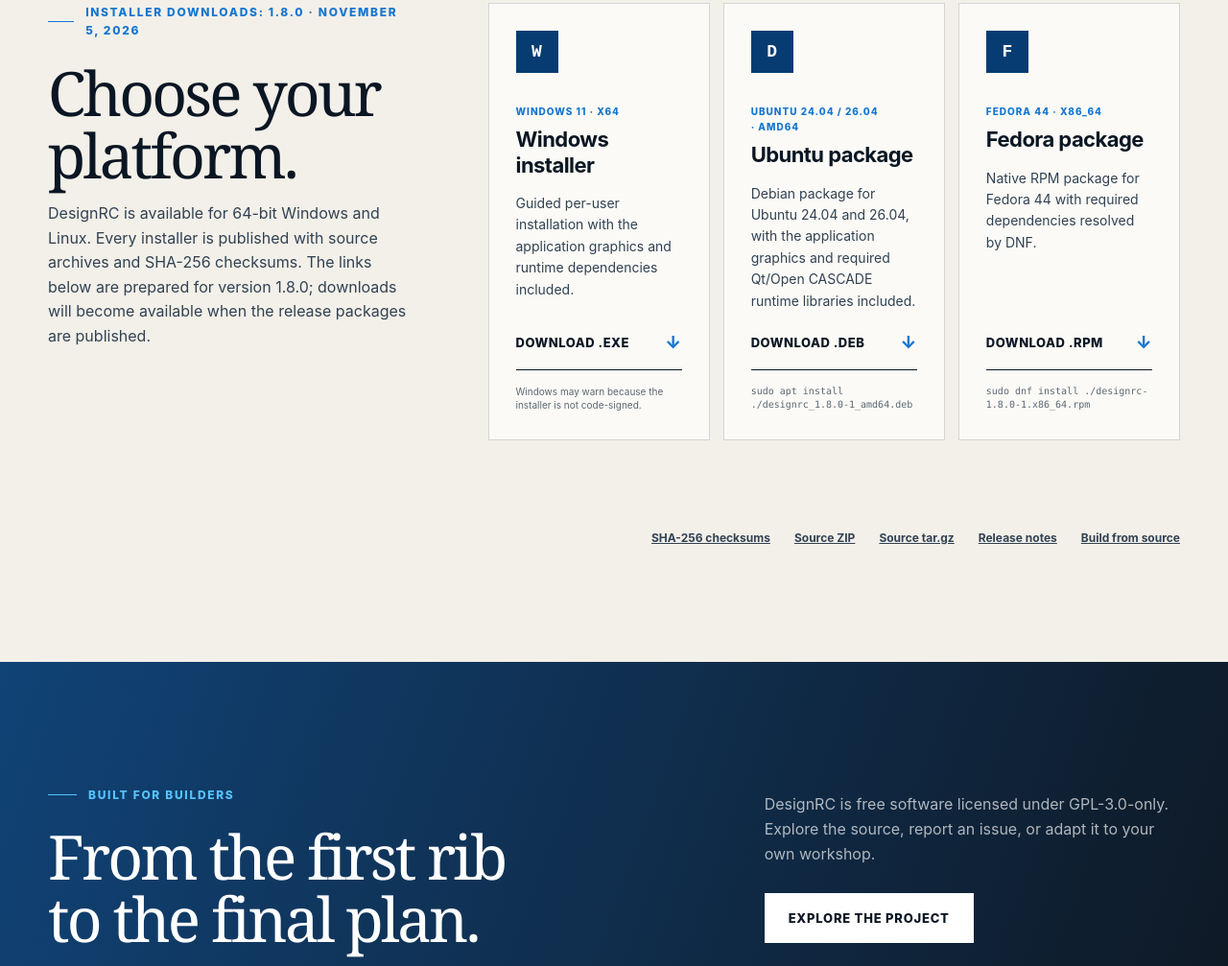
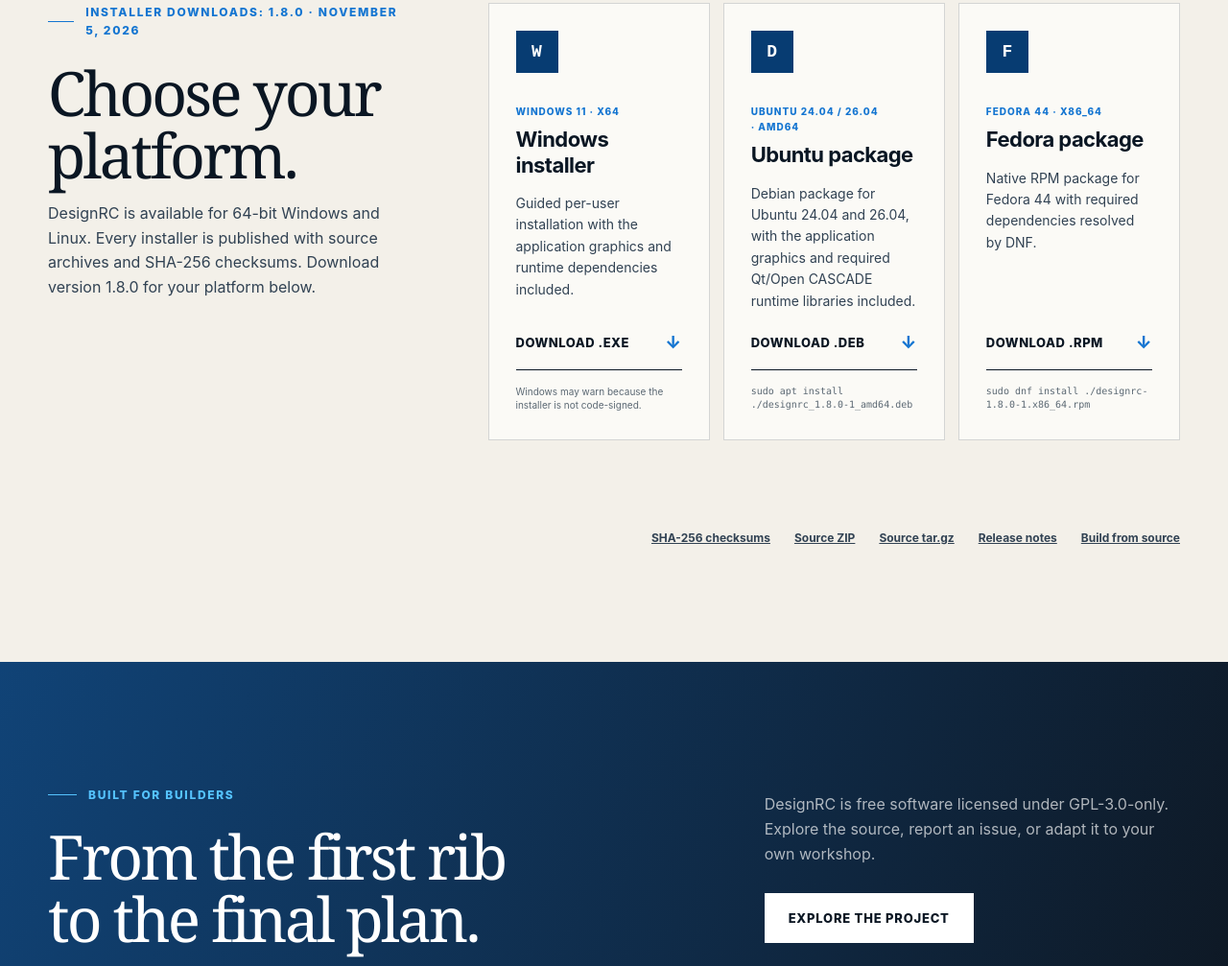
Before and after one commit to barryfx/DesignRC, a plain HTML site: page docs/index.html in a window 1280 px wide. Shown: the part 4117-5124 px from the top of the page at 96% size. Drawn offline with Linux system fonts and the light colour scheme.

Commit message:
Publish DesignRC 1.8.0 download links

```diff
--- a/docs/index.html
+++ b/docs/index.html
@@ -255,8 +255,7 @@
         <h2>Choose your platform.</h2>
         <p>
           DesignRC is available for 64-bit Windows and Linux. Every installer is published with
-          source archives and SHA-256 checksums. The links below are prepared for version 1.8.0;
-          downloads will become available when the release packages are published.
+          source archives and SHA-256 checksums. Download version 1.8.0 for your platform below.
         </p>
       </div>
 
```
Also changed, not shown: 1 other file.
